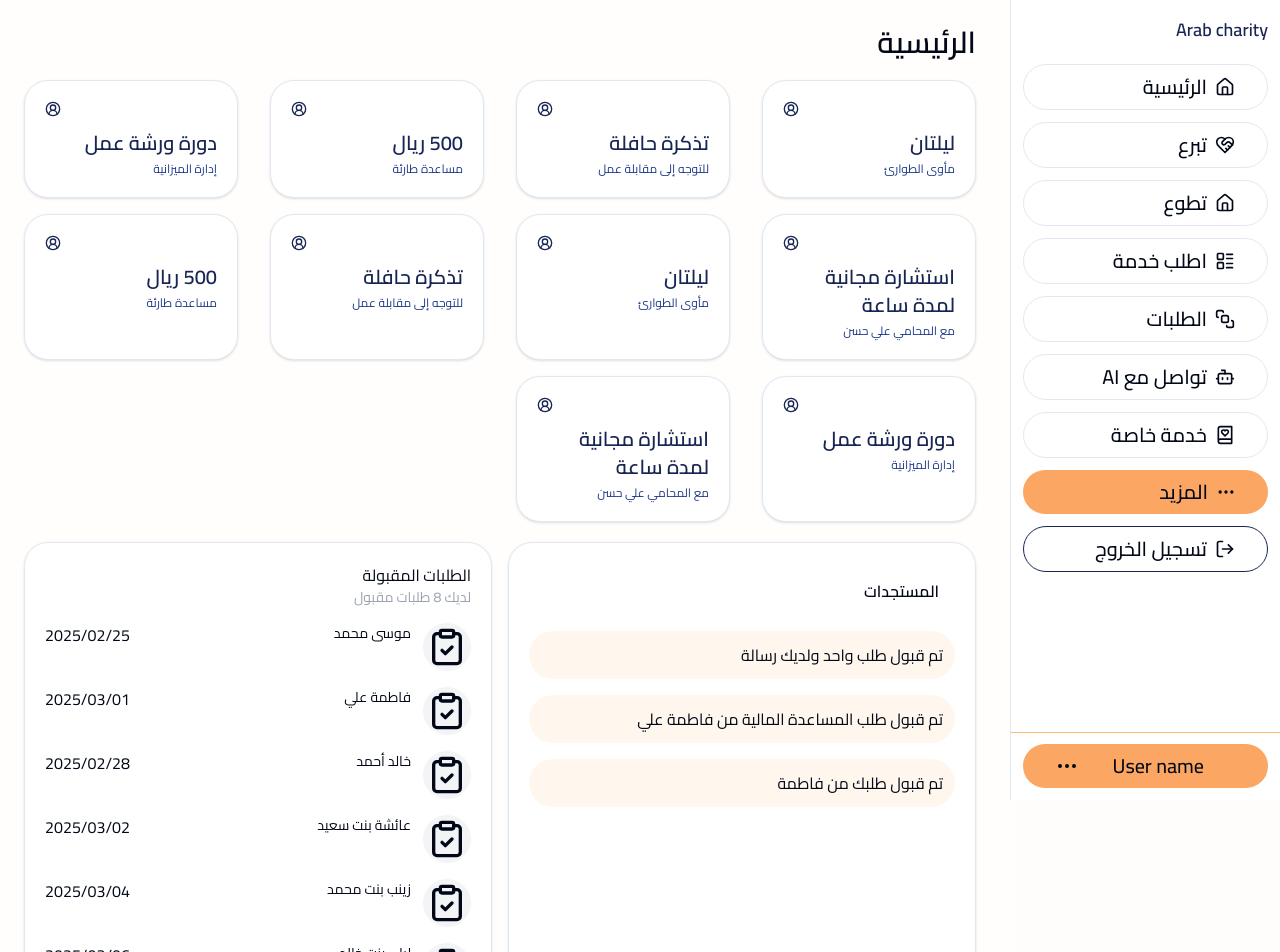
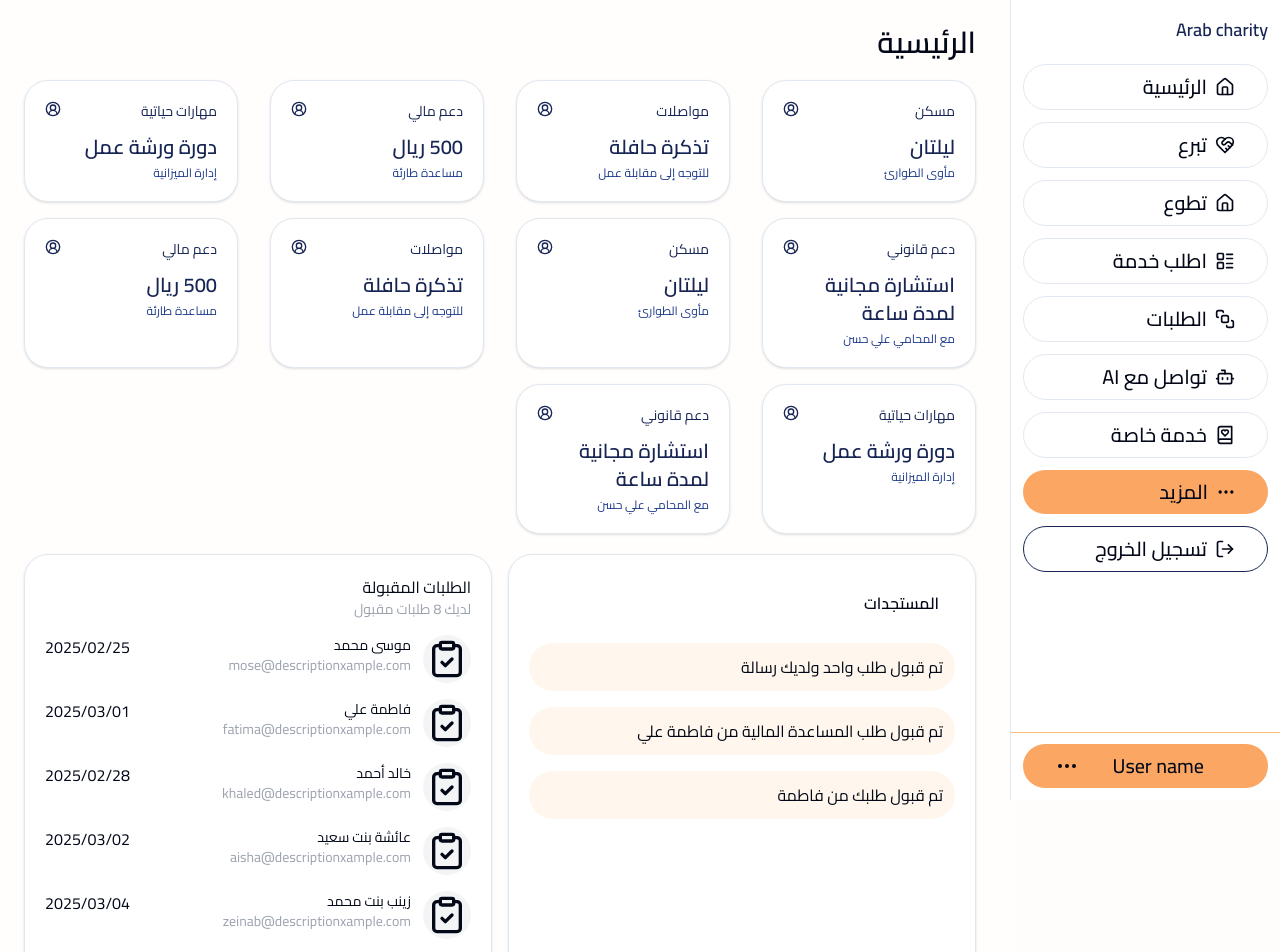
Before and after one commit to QHegazy/Arab-Charity, a Next.js app in the folder client/: page /org in a window 1280 px wide. Shown: the top 952 px of the page. Built offline with nearby package versions, Linux system fonts and the light colour scheme.

Commit message:
user orders

```diff
--- a/client/src/app/(org)/org/page.tsx
+++ b/client/src/app/(org)/org/page.tsx
@@ -10,61 +10,61 @@ import SalesCard, { SalesProps } from "@/components/SalesCard";
 
 const cardData: CardProps[] = [
   {
-    label: "مسكن",
+    title: "مسكن",
     amount: "ليلتان",
     discription: "مأوى الطوارئ",
     icon: CircleUserRound
   },
   {
-    label: "مواصلات",
+    title: "مواصلات",
     amount: "تذكرة حافلة",
     discription: "للتوجه إلى مقابلة عمل",
     icon: CircleUserRound
   },
   {
-    label: "دعم مالي",
+    title: "دعم مالي",
     amount: "500 ريال ",
     discription: "مساعدة طارئة",
     icon: CircleUserRound
   },
   {
-    label: "مهارات حياتية",
+    title: "مهارات حياتية",
     amount: "دورة ورشة عمل",
     discription: "إدارة الميزانية",
     icon: CircleUserRound
   },
   {
-    label: "دعم قانوني",
+    title: "دعم قانوني",
     amount: "استشارة مجانية لمدة ساعة",
     discription: "مع المحامي علي حسن",
     icon: CircleUserRound
   },
   {
-    label: "مسكن",
+    title: "مسكن",
     amount: "ليلتان",
     discription: "مأوى الطوارئ",
     icon: CircleUserRound
   },
   {
-    label: "مواصلات",
+    title: "مواصلات",
     amount: "تذكرة حافلة",
     discription: "للتوجه إلى مقابلة عمل",
     icon: CircleUserRound
   },
   {
-    label: "دعم مالي",
+    title: "دعم مالي",
     amount: "500 ريال ",
     discription: "مساعدة طارئة",
     icon: CircleUserRound
   },
   {
-    label: "مهارات حياتية",
+    title: "مهارات حياتية",
     amount: "دورة ورشة عمل",
     discription: "إدارة الميزانية",
     icon: CircleUserRound
   },
   {
-    label: "دعم قانوني",
+    title: "دعم قانوني",
     amount: "استشارة مجانية لمدة ساعة",
     discription: "مع المحامي علي حسن",
     icon: CircleUserRound
@@ -74,33 +74,33 @@ const cardData: CardProps[] = [
 const uesrSalesData: SalesProps[] = [
   {
     name: "موسى محمد",
-    email: "mose@emailxample.com",
+    description: "mose@descriptionxample.com",
     date: "2025/02/25"
   },
   {
     name: "فاطمة علي",
-    email: "fatima@emailxample.com",
+    description: "fatima@descriptionxample.com",
     date: "2025/03/01"
   },
   {
     name: "خالد أحمد",
-    email: "khaled@emailxample.com",
+    description: "khaled@descriptionxample.com",
     date: "2025/02/28"
   },
   {
     name: "عائشة بنت سعيد",
-    email: "aisha@emailxample.com",
+    description: "aisha@descriptionxample.com",
     date: "2025/03/02"
   },
 
   {
     name: "زينب بنت محمد",
-    email: "zeinab@emailxample.com",
+    description: "zeinab@descriptionxample.com",
     date: "2025/03/04"
   },
   {
     name: "ليلى بنت خالد",
-    email: "leila@emailxample.com",
+    description: "leila@descriptionxample.com",
     date: "2025/03/06"
   }
 ];
@@ -119,7 +119,7 @@ export default function Home() {
             amount={d.amount}
             discription={d.discription}
             icon={d.icon}
-            label={d.label}
+            title={d.title}
           />
         ))}
       </section>
@@ -147,7 +147,7 @@ export default function Home() {
           {uesrSalesData.map((d, i) => (
             <SalesCard
               key={i}
-              email={d.email}
+              description={d.description}
               name={d.name}
               date={d.date}
             />
--- a/client/src/app/(user)/user/orders/page.tsx
+++ b/client/src/app/(user)/user/orders/page.tsx
@@ -103,7 +103,7 @@ export default function Home() {
 
   return (
     <div className={`w-full min-h-screen p-6 ${cairo.className}`}>
-      <PageTitle title="تبرع" />
+      <PageTitle title="الخدمات المتوفرة" />
       <section className="grid mt-6 w-full grid-cols-1 gap-4 gap-x-8 transition-all sm:grid-cols-2 xl:grid-cols-4 ">
         {cardData.map((d, i) => (
           <Dialog key={i} >
--- a/client/src/components/SidebarDesktop.tsx
+++ b/client/src/components/SidebarDesktop.tsx
@@ -79,8 +79,8 @@ export function SidebarDesktop(props: sidebarDesktopProps) {
                     </SidbarButton>
                   </Link>
 
-                  <SidbarButton icon={Settings} size="sm" className="w-full text-sm">
-                    تسجيل الخروج
+                  <SidbarButton icon={MoreHorizontal} size="sm" className="w-full text-sm ">
+                    المزيد
                   </SidbarButton>
                 </div>
               </PopoverContent>
```
